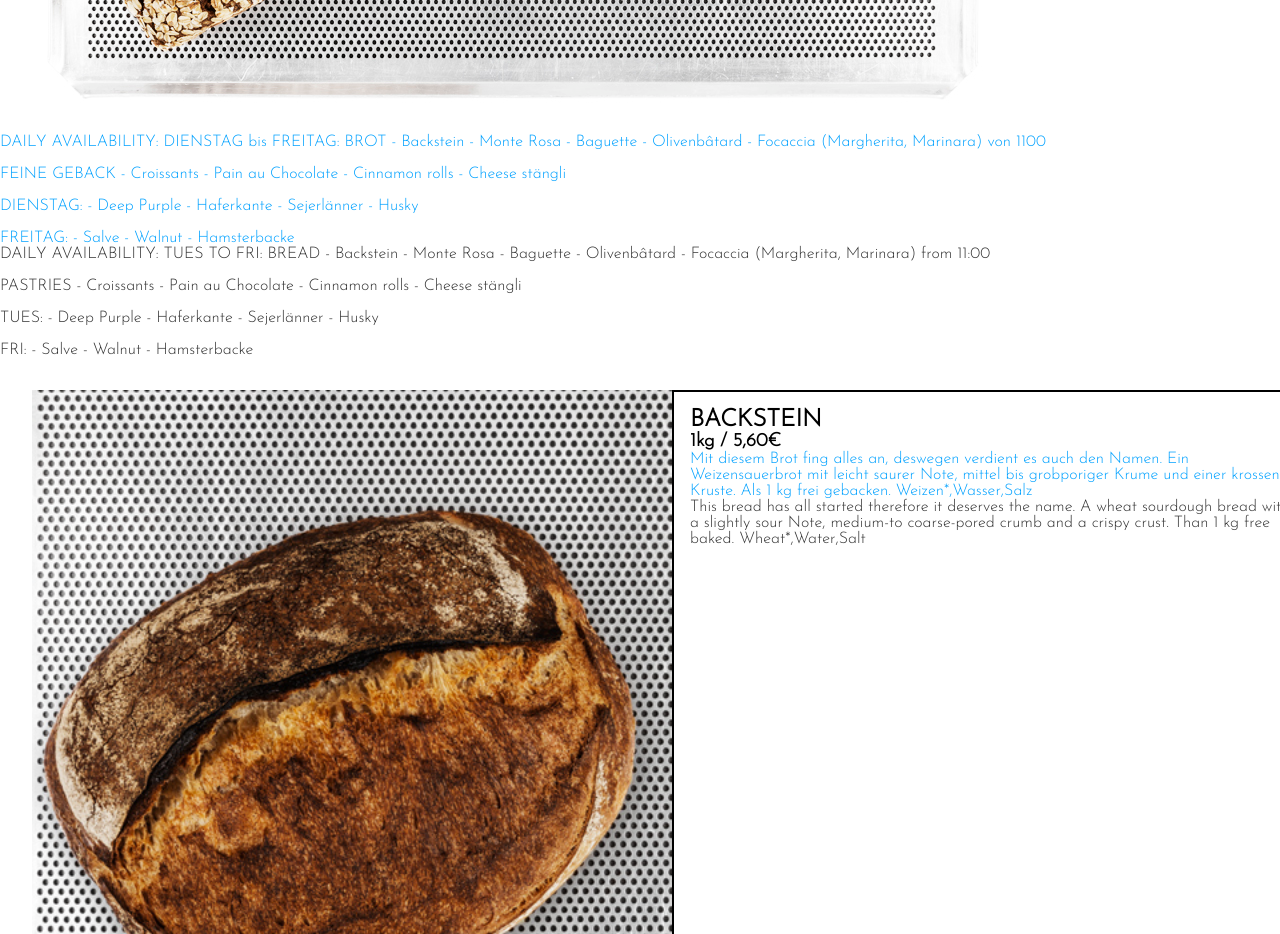
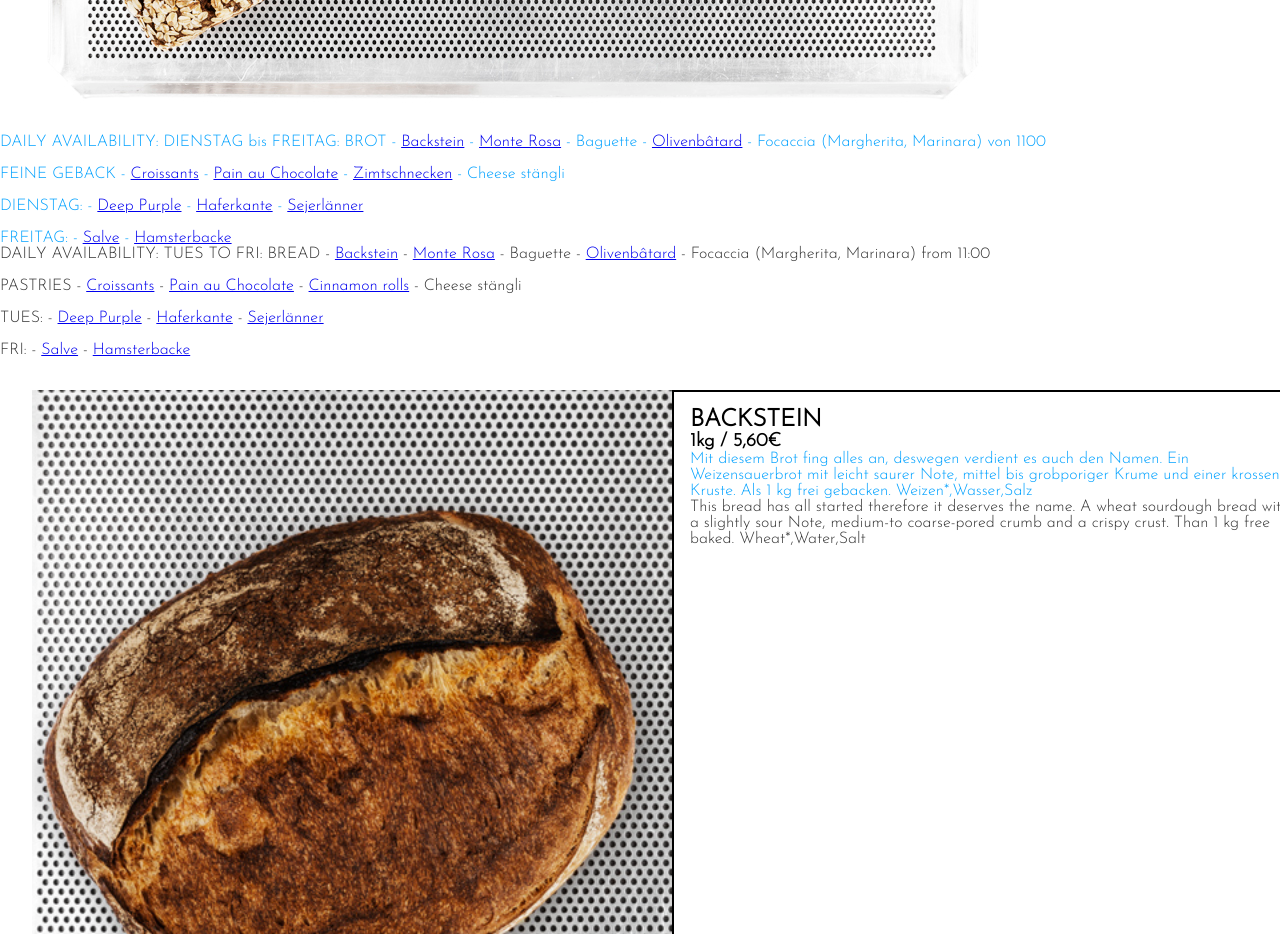
Before and after one commit to sunnyeyles/Flour-Power, a website: page src/index.html in a window 1280 px wide. Shown: the part 1720-2654 px from the top of the page. Drawn offline with Linux system fonts and the light colour scheme.

Commit message:
commit: internal links

```diff
--- a/src/index.html
+++ b/src/index.html
@@ -68,67 +68,64 @@
                     DAILY AVAILABILITY:
 
 DIENSTAG bis FREITAG: BROT
-- Backstein
-- Monte Rosa
+- <a href="#backstein">Backstein</a>
+- <a href="#monte-rosa">Monte Rosa</a>
 - Baguette
-- Olivenbâtard
+- <a href="#olivenbatard">Olivenbâtard</a>
 - Focaccia
   (Margherita, Marinara) von 1100 <br>
   <br>
   FEINE GEBACK
-  - Croissants
-  - Pain au Chocolate
-  - Cinnamon rolls
+  - <a href="#croissant">Croissants</a>
+  - <a href="#painauchocolate">Pain au Chocolate</a>
+  - <a href="#cinnamon">Zimtschnecken</a>
   - Cheese stängli
 
   <br>
   <br>
   DIENSTAG:
-- Deep Purple
-- Haferkante
-- Sejerlänner
-- Husky
+- <a href="#deep-purple">Deep Purple</a>
+- <a href="#haferkante">Haferkante</a>
+- <a href="#sejerlanner">Sejerlänner</a>
+
 <br>
 <br>
 
 FREITAG:
-- Salve
-- Walnut
-- Hamsterbacke
+- <a href="#salve">Salve</a>
+- <a href="#hamsterbacke">Hamsterbacke</a>
                 </p>
 
-                </p>
                 <p class="en">
                     DAILY AVAILABILITY:
 
 TUES TO FRI: BREAD
-- Backstein
-- Monte Rosa
+- <a href="#backstein">Backstein</a>
+- <a href="#monte-rosa">Monte Rosa</a>
 - Baguette
-- Olivenbâtard
+- <a href="#olivenbatard">Olivenbâtard</a>
 - Focaccia
   (Margherita, Marinara) from 11:00 <br>
   <br>
   PASTRIES
-  - Croissants
-  - Pain au Chocolate
-  - Cinnamon rolls
+  - <a href="#croissant">Croissants</a>
+  - <a href="#painauchocolate">Pain au Chocolate</a>
+  - <a href="#cinnamon">Cinnamon rolls</a>
   - Cheese stängli
 
   <br>
   <br>
 TUES:
-- Deep Purple
-- Haferkante
-- Sejerlänner
-- Husky
+- <a href="#deep-purple">Deep Purple</a>
+- <a href="#haferkante">Haferkante</a>
+- <a href="#sejerlanner">Sejerlänner</a>
+
 <br>
 <br>
 
 FRI:
-- Salve
-- Walnut
-- Hamsterbacke
+- <a href="#salve">Salve</a>
+- <a href="#hamsterbacke">Hamsterbacke</a>
                 </p>
 </div>
 </section>
@@ -147,7 +144,7 @@ FRI:
         <div class="card">
             <img src="./images/Backstein.jpg" alt="">
           <div class="card-text">
-            <h2>BACKSTEIN</h2>
+            <h2 id="backstein">BACKSTEIN</h2>
             <h3>1kg / 5,60€</h3>
             <p class="de">
             Mit diesem Brot fing alles an, deswegen verdient es auch den Namen. Ein Weizensauerbrot mit leicht saurer Note, mittel bis grobporiger Krume und einer krossen Kruste. Als 1 kg frei gebacken.
@@ -166,7 +163,7 @@ Wheat*,Water,Salt
         <div class="card">
             <img src="./images/Monte_Rosa.jpg" alt="">
           <div class="card-text">
-            <h2>MONTE ROSA</h2>
+            <h2 id="monte-rosa">MONTE ROSA</h2>
             <h3>1kg / 5,20€</h3>
             <p class="de">
             Inspiriert von einem Rezept aus dem Wallis, besteht dieses Brot zu 100% aus Roggenschrot und trägt in Hinsicht auf seinen Ursprung den Namen des höchsten Berges im Wallis,
@@ -187,7 +184,7 @@ Rye*,Water,Salt
         <div class="card">
             <img src="./images/Olivenbatard-1.jpg" alt="">
           <div class="card-text">
-          <h2>OLIVENBATARD</h2>
+          <h2 id="olivenbatard">OLIVENBATARD</h2>
             <h3>300g / 3,50€</h3>
             <p class="de">
             Baguette mit Kalamata-Oliven*
@@ -207,7 +204,7 @@ Wheat*,Water,Salt,Yeast,Barley Malt*, Kalamata Olives
         <div class="card">
             <img src="./images/Deep_Purple.jpg" alt="">
             <div class="card-text">
-            <h2>DEEP PURPLE</h2>
+            <h2 id="deep-purple">DEEP PURPLE</h2>
             <h3>750g / 6,50€</h3>
             <p class="de">
             Ein Weizenmischbrot mit gerösteten Walnüssen und Feigen. Die Krumenfarbe ist durch die Walnüsse leicht purpurfarben, die Feigen stehen für das ”deep“. Das
@@ -226,7 +223,7 @@ Barley malt*
         <div class="card">
             <img src="./images/Haferkante.jpg" alt="">
             <div class="card-text">
-                <h2>HAFERKANTE</h2>
+                <h2 id="haferkante">HAFERKANTE</h2>
             <h3>1kg / 6,50€</h3>
             <p class="de">
             Gleicher Teig wie das Sejerlänner, nur im Kasten gebacken und mit Haferflocken rundum benetzt.
@@ -248,7 +245,7 @@ Barley malt*
         <div class="card">
             <img src="./images/Sejerlaenner.jpg" alt="">
             <div class="card-text">
-            <h2>SEJERLÄNNER</h2>
+            <h2 id="sejerlanner">SEJERLÄNNER</h2>
             <h3>1kg / 6,20€</h3>
             <p class="de">
             Ein Roggenmischbrot aus der Heimat des Bäckermeisters  Weit genug, um das Rezept leicht zu interpretieren. Mit ganzen verquollenen Roggen- und Haferkörnern. Für die malige Note sorgt ein Aromastück.
@@ -265,21 +262,11 @@ Barley malt*
         </div>
         </div>
 
-        <!-- <div>
-            <img src="./images/" alt="">
-            <p class="de">
-            <h2>HUSKY</h2>
-            </p>
-            <p class="en">
-            <h2>HUSKY</h2>
-            </p>
-        </div> -->
-
         <!-- Hamster bread -->
         <div class="card">
             <img src="./images/Hamsterbacke.jpg" alt="">
             <div class="card-text">
-            <h2>HAMSTERBACKE</h2>
+            <h2 id="hamsterbacke">HAMSTERBACKE</h2>
             <h3>1kg / 8,00€</h3>
             <p class="de">
             Auf Basis eines Weizenmischteiges mit ganzen verquollenen Roggen- und Haferkörnern, gerösteten Ölsaaten und einem Aromastück, das für eine milde Säure und leichte Malznote sorgt.
@@ -298,23 +285,11 @@ Salt,Barley Malt*
         </div>
         </div>
 
-
-        <!-- <div>
-            <img src="./images/Walnuss.jpg" alt="">
-            <p class="de">
-            <h2>WALNUSS</h2>
-            </p>
-            <p class="en">
-            <h2>WALNUSS</h2>
-            </p>
-        </div> -->
-
-
         <!-- salve bread -->
         <div class="card">
             <img src="./images/Grand_Paysan.jpg" alt="">
             <div class="card-text">
-            <h2>SALVE</h2>
+            <h2 id="salve">SALVE</h2>
             <h3>1kg / 5,80€</h3>
             <p class="de">
             Alte steingemahlene Weizensorten versäuert und mit Ruchmehl, kühl und langsam geführt. Als über 3kg Laib gebacken.
@@ -334,7 +309,7 @@ Wheat*,Rye*,Water,Salt,
         <div class="card">
             <img src="./images/Croissant.jpg" alt="">
             <div class="card-text">
-            <h2>CROISSANTS</h2>
+            <h2 id="croissant">CROISSANTS</h2>
             <h3>2,50€</h3>
             <p class="de">
             Weizen*, Wasser, Milch*, Butter, Ei*, Salz, Zucker, Gerstenmalz*, Hefe
@@ -349,7 +324,7 @@ Wheat*,Rye*,Water,Salt,
         <div class="card">
             <img src="./images/Zimtschnecken_360x360.jpg" alt="">
             <div class="card-text">
-            <h2>ZIMTSCHNECKEN</h2>
+            <h2 id="cinnamon">ZIMTSCHNECKEN</h2>
             <H3>3,50€</H3>
             <p class="de">
             Weizen*, Wasser, Milch*, Butter, Ei*, Salz, Zimt, Zucker, Gerstenmalz*, Hefe
@@ -360,23 +335,11 @@ Wheat*,Rye*,Water,Salt,
         </div>
         </div>
 
-
-        <!-- <div>
-            <img src="" alt="">
-            <p class="de">
-            <h2>FOCACCIA</h2>
-            </p>
-            <p class="en">
-            <h2>FOCACCIA</h2>
-            </p>
-        </div> -->
-
-
-
+       <!-- pain au chocolate -->
         <div class="card">
             <img src="./images/PainAuChoc-360x360.jpg" alt="">
             <div class="card-text">
-            <h2>PAIN AU CHOCOLATE</h2>
+            <h2 id="painauchocolate">PAIN AU CHOCOLATE</h2>
             <h3>2,80€</h3>
             <p class="de">
             Weizen*, Wasser, Milch*, Zartbitterschokolade, Butter, Ei*, Salz, Zucker, Gerstenmalz*, Hefe
@@ -386,16 +349,10 @@ Wheat*,Rye*,Water,Salt,
             </p>
         </div>
         </div>
-        <!-- <div>15 <img src="" alt="">
-            <p class="de">
-            <h2>KÄSASTÄNGLI</h2>
-            </p>
-            <p class="en">
-            <h2>KÄSASTÄNGLI</h2>
-            </p> -->
-
         </div>
     </section>
+
+    <!-- order form -->
 
     <section class="order-form">
         <img src="./images/Deep_Purple-full tray.jpg" alt="">
```
